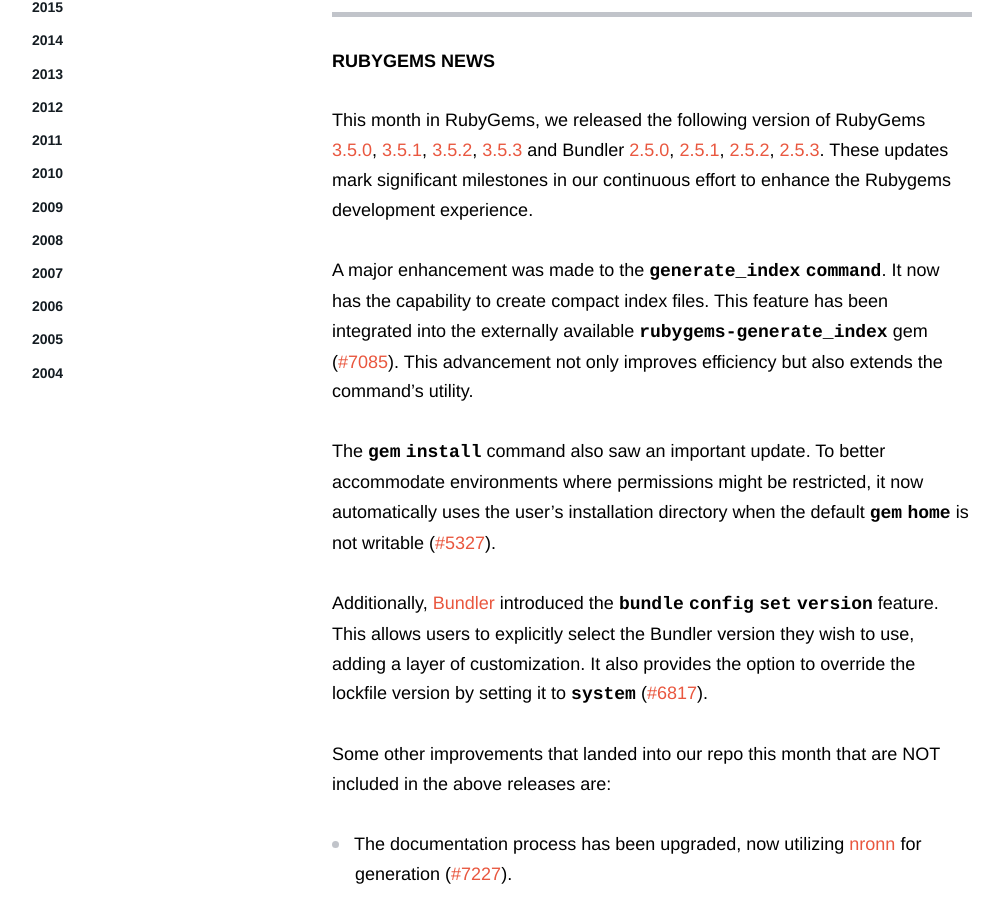
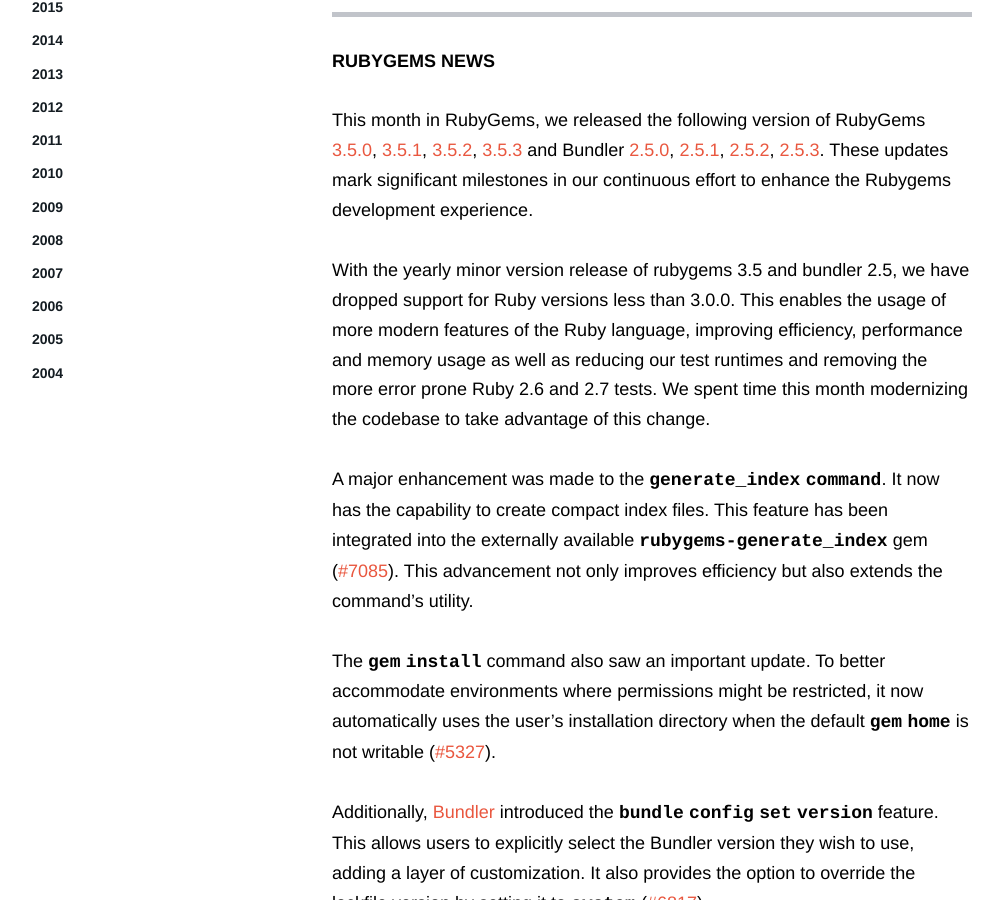
Before and after one commit to rubygems/rubygems.github.io, a Jekyll site: the page built from _posts/2024-01-08-december-rubygems-updates.md, in a window 1280 px wide and 900 px high, scrolled down 540 px. Shown: the whole window, without its empty margins (138-1141 px from the left). Built offline with Jekyll 4.4.1, drawn with Linux system fonts in a browser that asks for light colours; comment, search, counter and statistics services are not loaded.

Commit message:
Update _posts/2024-01-08-december-rubygems-updates.md
Co-authored-by: Martin Emde <martinemde@users.noreply.github.com>

```diff
--- a/_posts/2024-01-08-december-rubygems-updates.md
+++ b/_posts/2024-01-08-december-rubygems-updates.md
@@ -10,6 +10,8 @@
 ## RubyGems News
 
 This month in RubyGems, we released the following version of RubyGems [3.5.0](https://github.com/rubygems/rubygems/blob/master/CHANGELOG.md#350--2023-12-15), [3.5.1](https://github.com/rubygems/rubygems/blob/master/CHANGELOG.md#351--2023-12-15), [3.5.2](https://github.com/rubygems/rubygems/blob/master/CHANGELOG.md#352--2023-12-21), [3.5.3](https://github.com/rubygems/rubygems/blob/master/CHANGELOG.md#353--2023-12-22) and Bundler [2.5.0](https://github.com/rubygems/rubygems/blob/master/bundler/CHANGELOG.md#250-december-15-2023), [2.5.1](https://github.com/rubygems/rubygems/blob/master/bundler/CHANGELOG.md#251-december-15-2023), [2.5.2](https://github.com/rubygems/rubygems/blob/master/bundler/CHANGELOG.md#252-december-21-2023), [2.5.3](https://github.com/rubygems/rubygems/blob/master/bundler/CHANGELOG.md#253-december-22-2023). These updates mark significant milestones in our continuous effort to enhance the Rubygems development experience.
+
+With the yearly minor version release of rubygems 3.5 and bundler 2.5, we have dropped support for Ruby versions less than 3.0.0. This enables the usage of more modern features of the Ruby language, improving efficiency, performance and memory usage as well as reducing our test runtimes and removing the more error prone Ruby 2.6 and 2.7 tests. We spent time this month modernizing the codebase to take advantage of this change.
 
 A major enhancement was made to the `generate_index command`. It now has the capability to create compact index files. This feature has been integrated into the externally available `rubygems-generate_index` gem ([#7085](https://github.com/rubygems/rubygems/pull/7085)). This advancement not only improves efficiency but also extends the command's utility.
 
```
